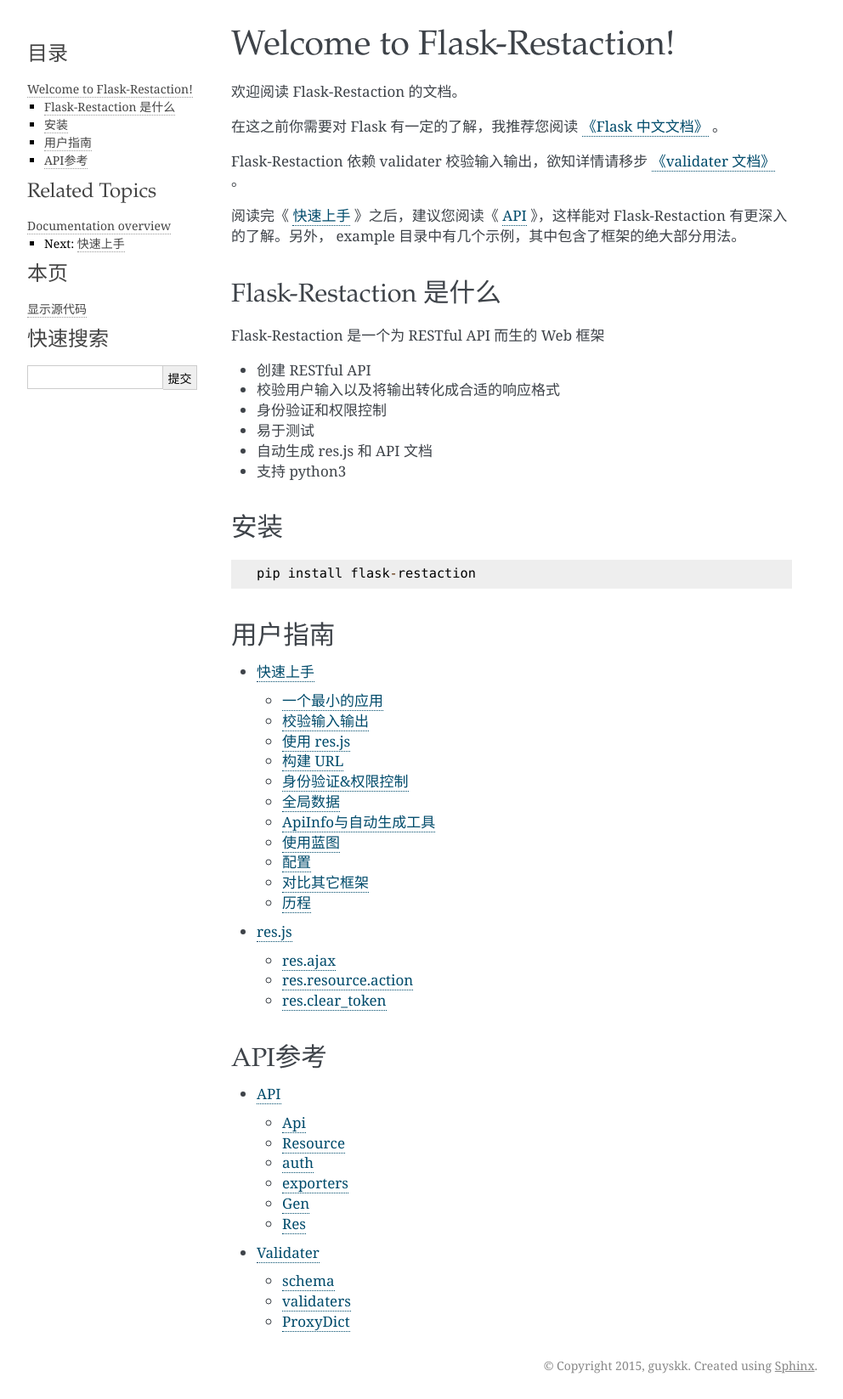
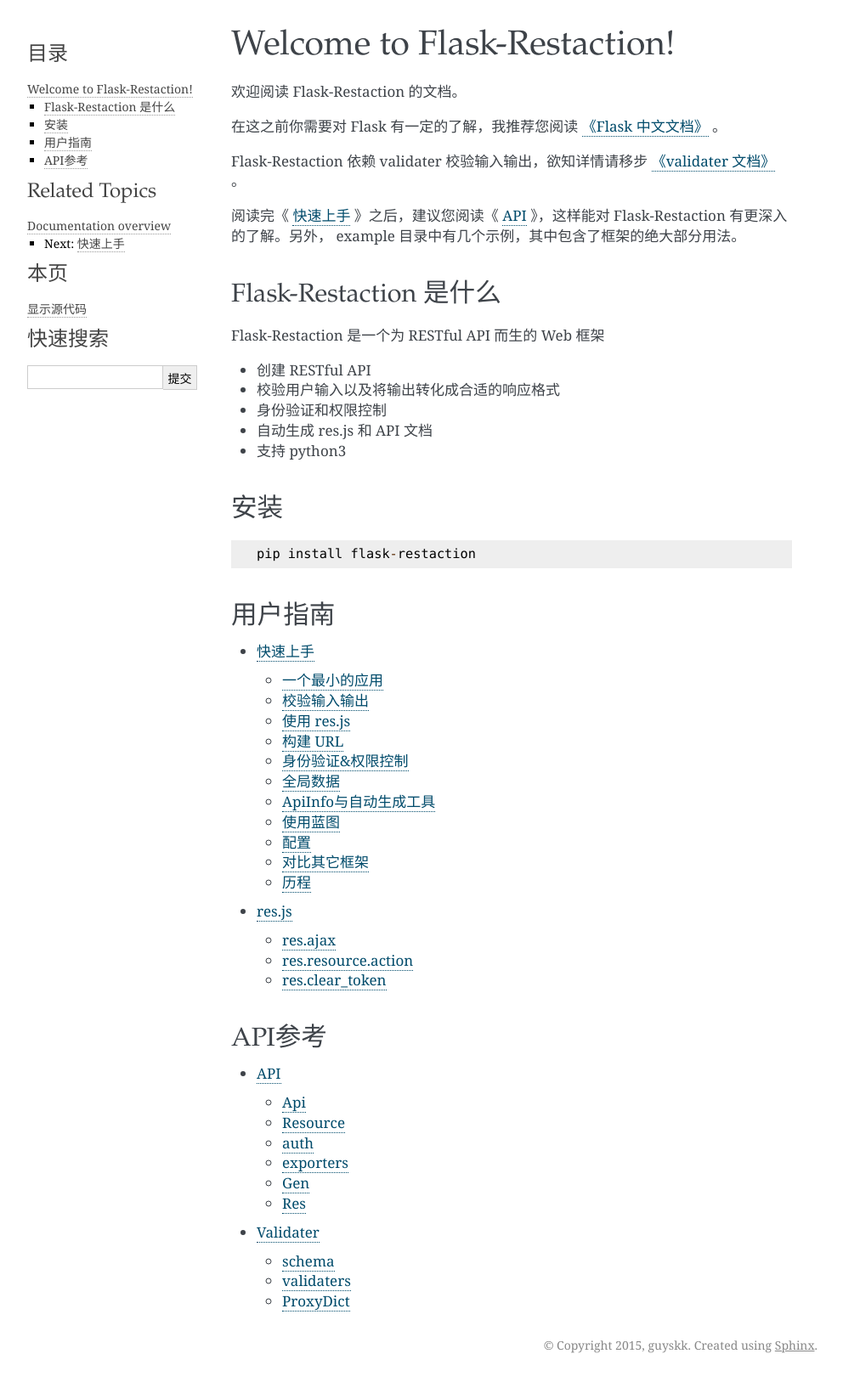
Before and after one commit to guyskk/flask-restaction, a Sphinx documentation site: the page built from docs/source/index.rst, in a window 1280 px wide. Shown: the whole page at 85% size, without its empty margins (148-1140 px from the left). Built offline with Sphinx 7.4.7, drawn with Linux system fonts in a browser that asks for light colours; after the commit the page ends 1623 px from its top, so only the background shows below that.

Commit message:
fix document

```diff
--- a/docs/source/index.rst
+++ b/docs/source/index.rst
@@ -24,8 +24,6 @@
 - 校验用户输入以及将输出转化成合适的响应格式
 
 - 身份验证和权限控制
-
-- 易于测试
 
 - 自动生成 res.js 和 API 文档
 
```
